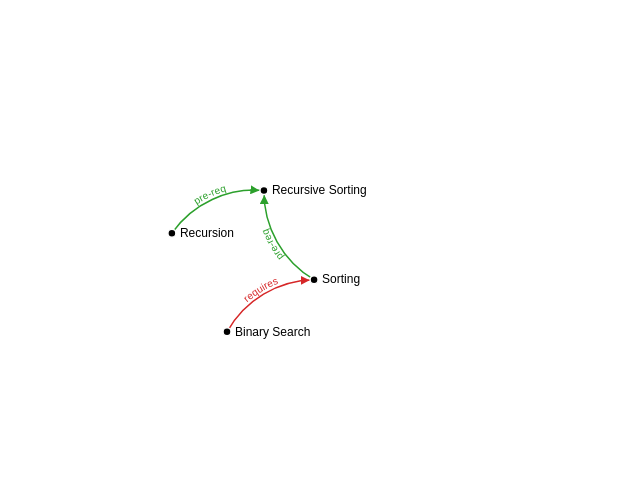
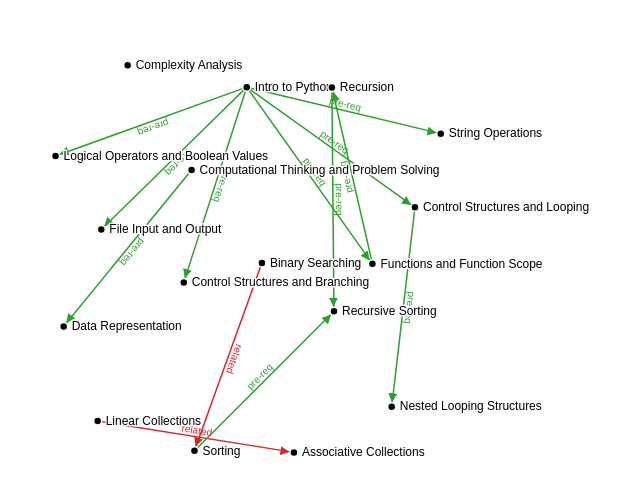
Before and after one commit to shrish-mohapatra/course-KG, a React (Vite) app in the folder webclient/: page / in a window 1280 px wide. Shown: the part 140-636 px from the top of the page, without its empty margins (398-1038 px from the left). Built offline with nearby package versions, Linux system fonts and the light colour scheme.

Commit message:
Example 1405 KG

```diff
--- a/webclient/src/App.jsx
+++ b/webclient/src/App.jsx
@@ -1,27 +1,50 @@
 import Graph from "./components/Graph"
 
-const exampleKGData = {
+const example1405KG = {
   nodes: [
-    { id: 1, name: 'Sorting' },
-    { id: 2, name: 'Recursion' },
-    { id: 3, name: 'Recursive Sorting' },
-    { id: 4, name: 'Binary Search' },
-  ],
-  edges: [
-    { source: 1, target: 3, label: 1 },
-    { source: 2, target: 3, label: 1 },
-    { source: 4, target: 1, label: 2 },
+    { id: 1, name: "Computational Thinking and Problem Solving" },
+    { id: 2, name: "Data Representation" },
+    { id: 3, name: "Intro to Python" },
+    { id: 4, name: "Control Structures and Branching" },
+    { id: 5, name: "Logical Operators and Boolean Values" },
+    { id: 6, name: "Control Structures and Looping" },
+    { id: 7, name: "Nested Looping Structures" },
+    { id: 8, name: "File Input and Output" },
+    { id: 9, name: "Functions and Function Scope" },
+    { id: 10, name: "Linear Collections" },
+    { id: 11, name: "String Operations" },
+    { id: 12, name: "Associative Collections" },
+    { id: 13, name: "Complexity Analysis" },
+    { id: 14, name: "Binary Searching" },
+    { id: 15, name: "Sorting" },
+    { id: 16, name: "Recursion" },
+    { id: 17, name: "Recursive Sorting", }
   ],
   labels: [
     { id: 1, name: "pre-req" },
-    { id: 2, name: "requires" },
-  ]
+    { id: 2, name: "related" },
+  ],
+  edges: [
+    { source: 1, target: 2, label: 1 },
+    { source: 3, target: 4, label: 1 },
+    { source: 3, target: 5, label: 1 },
+    { source: 3, target: 6, label: 1 },
+    { source: 3, target: 8, label: 1 },
+    { source: 3, target: 11, label: 1 },
+    { source: 3, target: 9, label: 1 },
+    { source: 6, target: 7, label: 1 },
+    { source: 10, target: 12, label: 2 },
+    { source: 16, target: 17, label: 1 },
+    { source: 15, target: 17, label: 1 },
+    { source: 9, target: 16, label: 1 },
+    { source: 14, target: 15, label: 2 },
+  ],
 }
 
 function App() {
   return (
     <>
-      <Graph KGData={exampleKGData} />
+      <Graph KGData={example1405KG} />
     </>
   )
 }
--- a/webclient/src/components/Graph.jsx
+++ b/webclient/src/components/Graph.jsx
@@ -2,6 +2,7 @@ import React, { useEffect, useRef } from 'react'
 import * as d3 from "d3"
 
 function linkArc(d) {
+    return `M${d.source.x},${d.source.y}L${d.target.x},${d.target.y}`
     const r = Math.hypot(d.target.x - d.source.x, d.target.y - d.source.y);
     return `
       M${d.source.x},${d.source.y}
@@ -61,7 +62,7 @@ const Graph = ({ KGData }) => {
         const color = d3.scaleOrdinal(labels, d3.schemeCategory10);
 
         const simulation = d3.forceSimulation(nodes)
-            .force("link", d3.forceLink(edges).id(d => d.id).distance(100))
+            .force("link", d3.forceLink(edges).id(d => d.id).distance(200))
             .force("charge", d3.forceManyBody().strength(-400))
             .force("x", d3.forceX())
             .force("y", d3.forceY());
@@ -135,11 +136,6 @@ const Graph = ({ KGData }) => {
 
         simulation.on("tick", () => {
             link.attr("d", linkArc)
-
-            // linkText
-            //     .attr("x", d => (d.source.x + d.target.x) / 2)
-            //     .attr("y", d => (d.source.y + d.target.y) / 2)
-
             node.attr("transform", d => `translate(${d.x},${d.y})`);
         })
 
```
